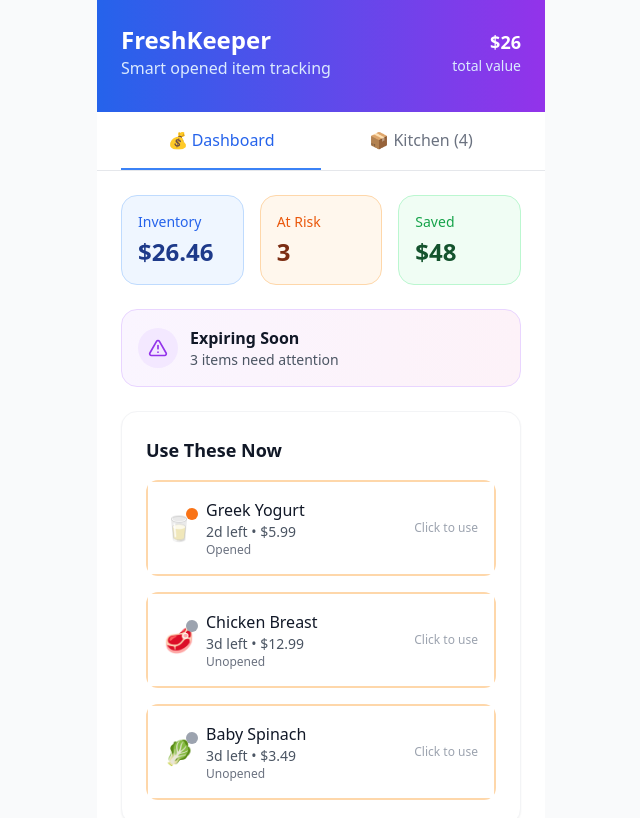
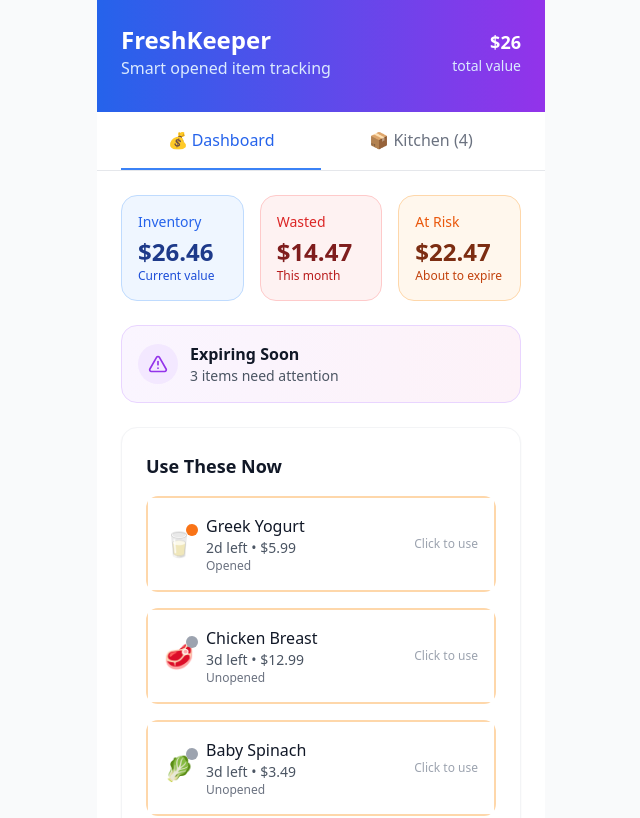
Before and after one commit to shellypaola/food-waste-tracker, a React (Create React App) app: page / in a window 1280 px wide. Shown: the top 818 px of the page, without its empty margins (319-959 px from the left). Built offline with nearby package versions, Linux system fonts and the light colour scheme.

Commit message:
Update App.js
latest change with edits

```diff
--- a/src/App.js
+++ b/src/App.js
@@ -309,14 +309,17 @@ const FoodWasteApp = () => {
                 <div className="bg-blue-50 border border-blue-200 rounded-2xl p-4">
                   <div className="text-blue-600 text-sm font-medium mb-1">Inventory</div>
                   <div className="text-2xl font-bold text-blue-900">${totalValue.toFixed(2)}</div>
+                  <div className="text-blue-700 text-xs">Current value</div>
+                </div>
+                <div className="bg-red-50 border border-red-200 rounded-2xl p-4">
+                  <div className="text-red-600 text-sm font-medium mb-1">Wasted</div>
+                  <div className="text-2xl font-bold text-red-900">${wasteStats.monthlyWaste.toFixed(2)}</div>
+                  <div className="text-red-700 text-xs">This month</div>
                 </div>
                 <div className="bg-orange-50 border border-orange-200 rounded-2xl p-4">
                   <div className="text-orange-600 text-sm font-medium mb-1">At Risk</div>
-                  <div className="text-2xl font-bold text-orange-900">{atRiskItems.length}</div>
-                </div>
-                <div className="bg-green-50 border border-green-200 rounded-2xl p-4">
-                  <div className="text-green-600 text-sm font-medium mb-1">Saved</div>
-                  <div className="text-2xl font-bold text-green-900">${wasteStats.monthlyValueRecovered.toFixed(0)}</div>
+                  <div className="text-2xl font-bold text-orange-900">${atRiskItems.reduce((sum, item) => sum + item.price, 0).toFixed(2)}</div>
+                  <div className="text-orange-700 text-xs">About to expire</div>
                 </div>
               </div>
 
```
